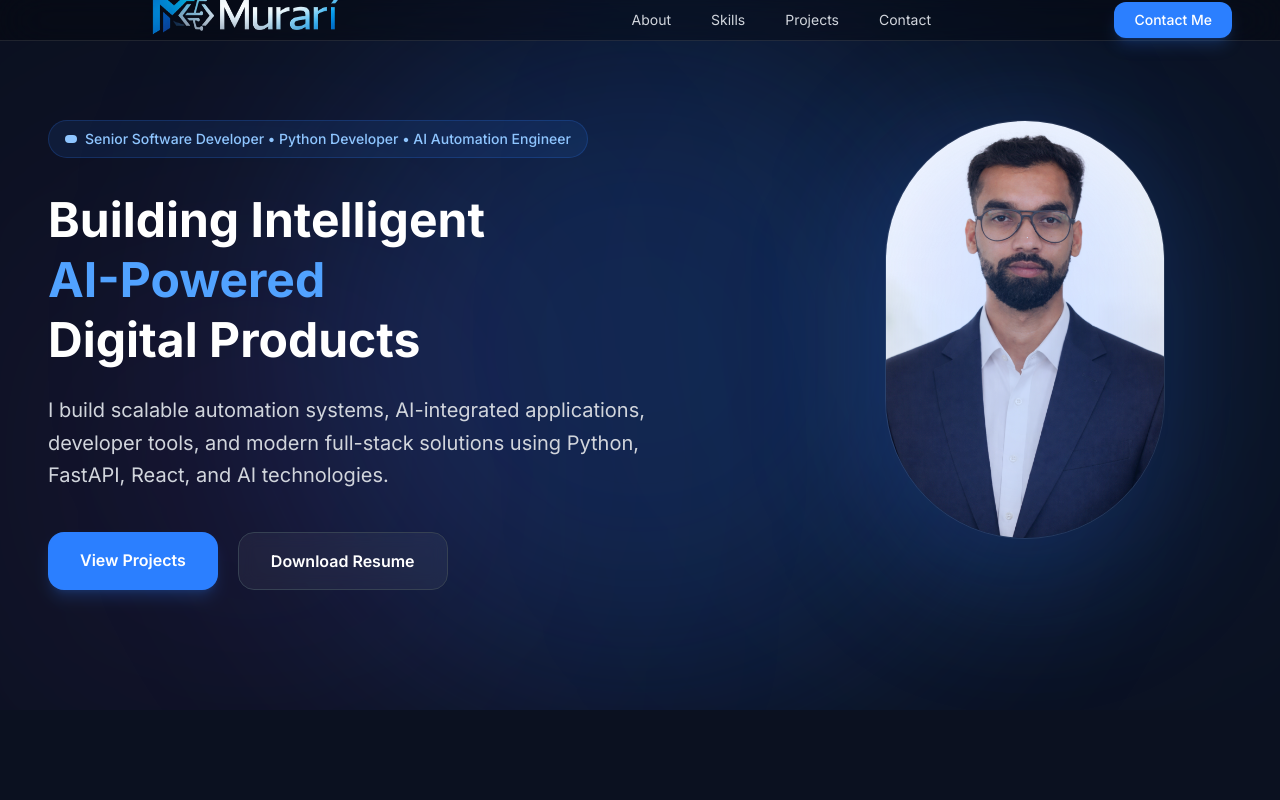
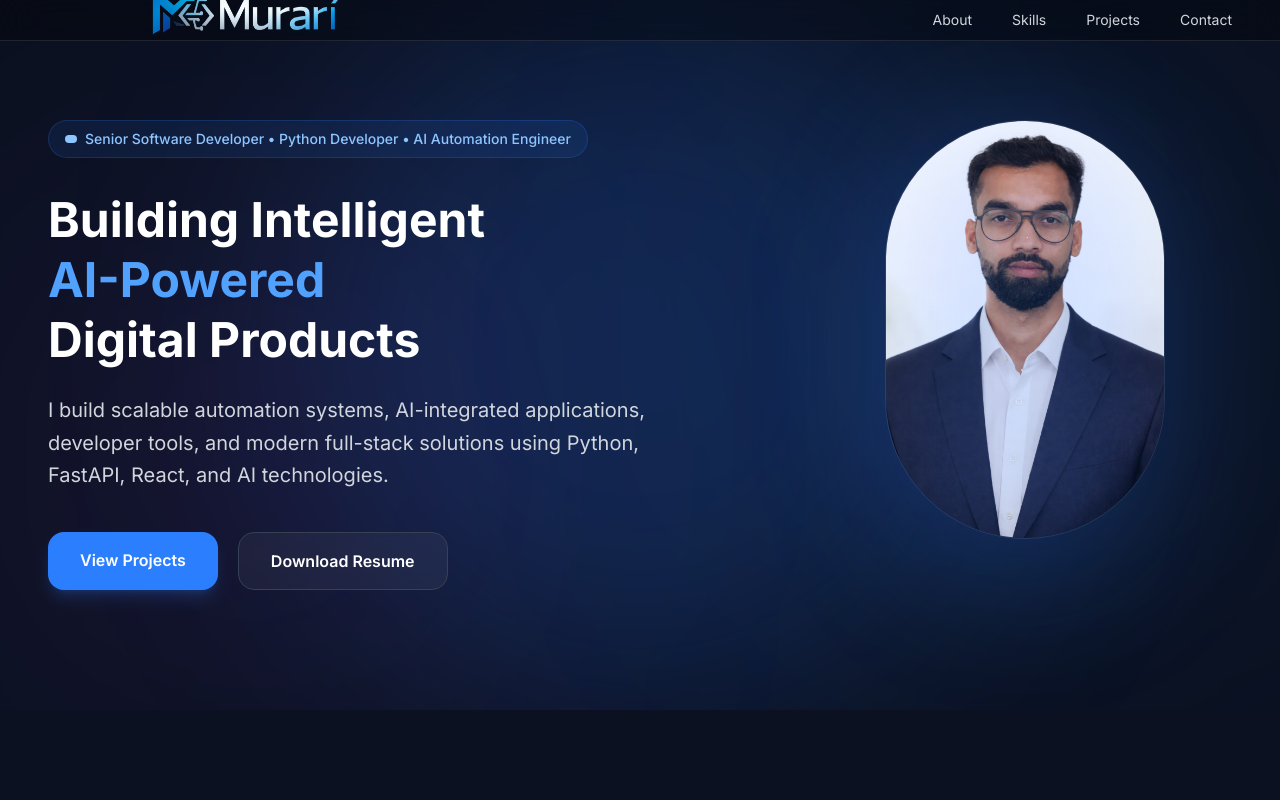
Before and after one commit to Murari2209/ai-engineer-portfolio, a Next.js app: page / in a window 1280 px wide. Shown: the top 800 px of the page. Built offline with nearby package versions, Linux system fonts and the light colour scheme.

Commit message:
navbar update

```diff
--- a/components/layout/Navbar.tsx
+++ b/components/layout/Navbar.tsx
@@ -50,8 +50,7 @@ export default function Navbar() {
               hover:bg-blue-600
               transition-all
               duration-300
-              px-5
-              py-2
+              hidden md: incline-flex
               rounded-xl
               text-sm
               font-medium
```
